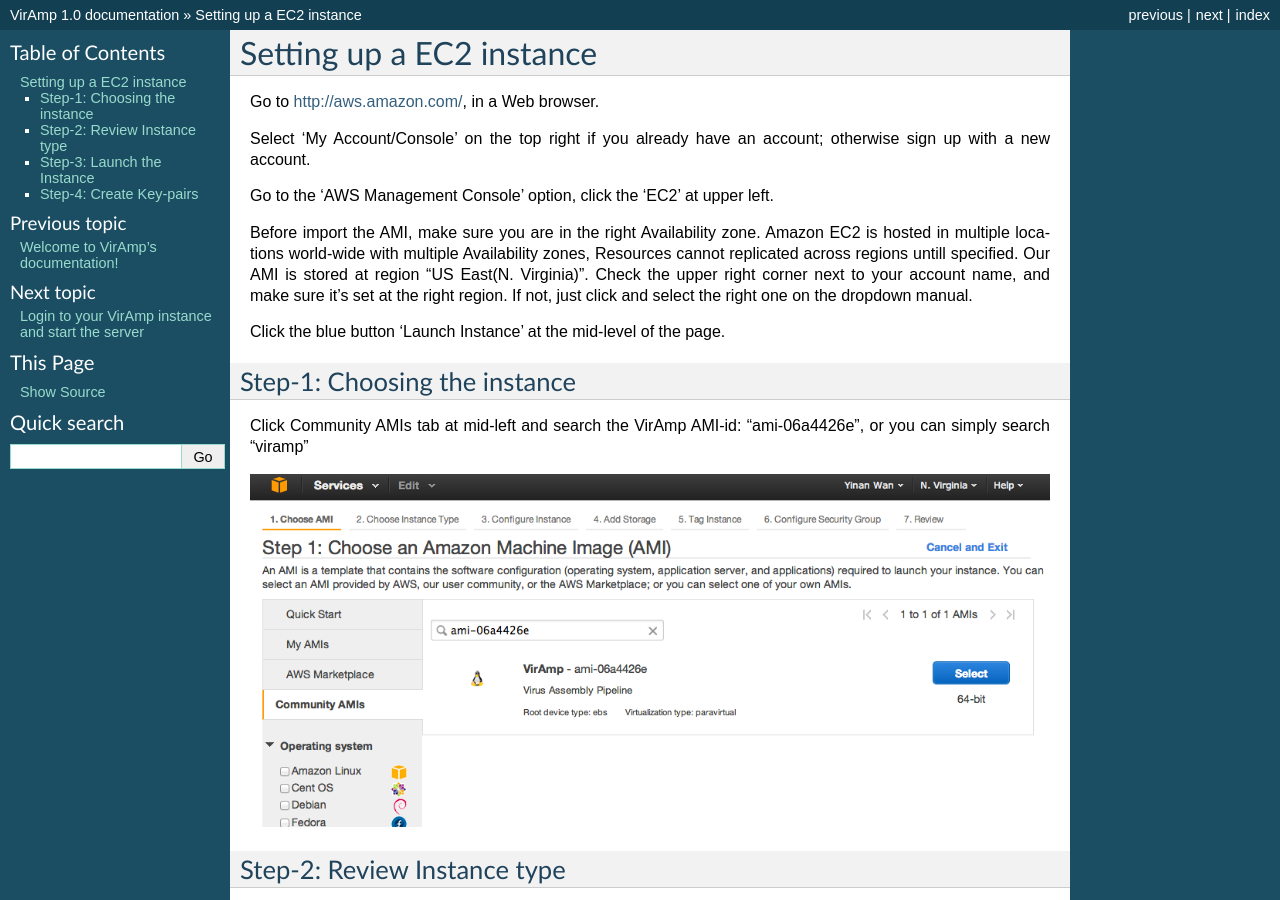
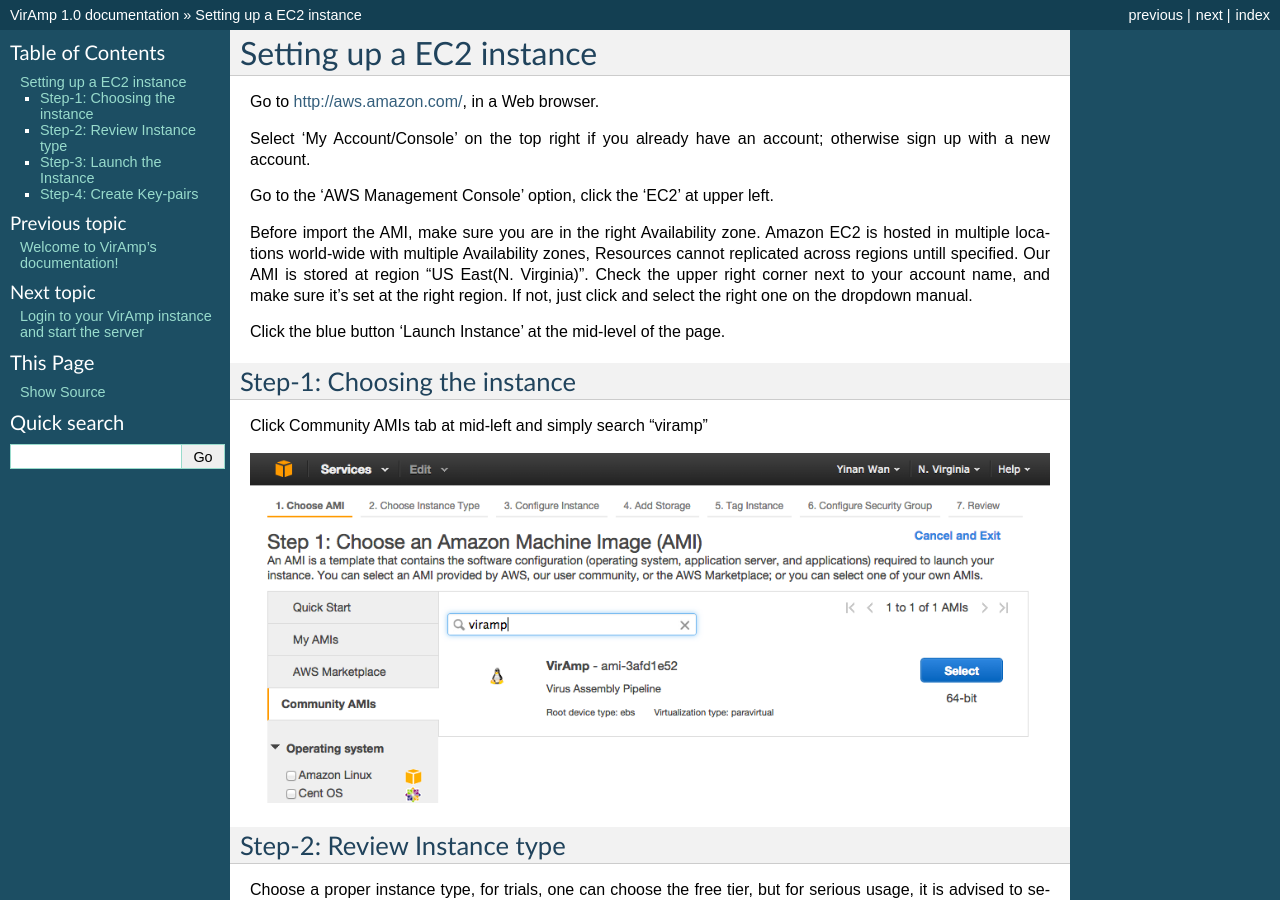
Before and after one commit to xinggui007/viramp-project, a Sphinx documentation site: the page built from docs/ec2_import.rst, in a window 1280 px wide and 900 px high. Built offline with Sphinx 7.4.7, drawn with Linux system fonts in a browser that asks for light colours.

Commit message:
doc updated

```diff
--- a/docs/ec2_import.rst
+++ b/docs/ec2_import.rst
@@ -14,7 +14,7 @@
 Step-1: Choosing the instance
 -----------------------------
 
-Click Community AMIs tab at mid-left and search the VirAmp AMI-id: "ami-06a4426e", or you can simply search "viramp"
+Click Community AMIs tab at mid-left and simply search "viramp"
 
 .. image:: viramp-doc/search-ami.png
 
--- a/docs/index.rst
+++ b/docs/index.rst
@@ -6,7 +6,7 @@
 Welcome to VirAmp's documentation!
 ==================================
 
-VIRamp is a galaxy-based system for fast virus genome assembly and variation discovery.
+VirAmp is a galaxy-based system for fast virus genome assembly and variation discovery.
 
 Following is an overview of how VIRamp platform works:
 
```
Also changed, not shown: docs/viramp-doc/search-ami.png.
